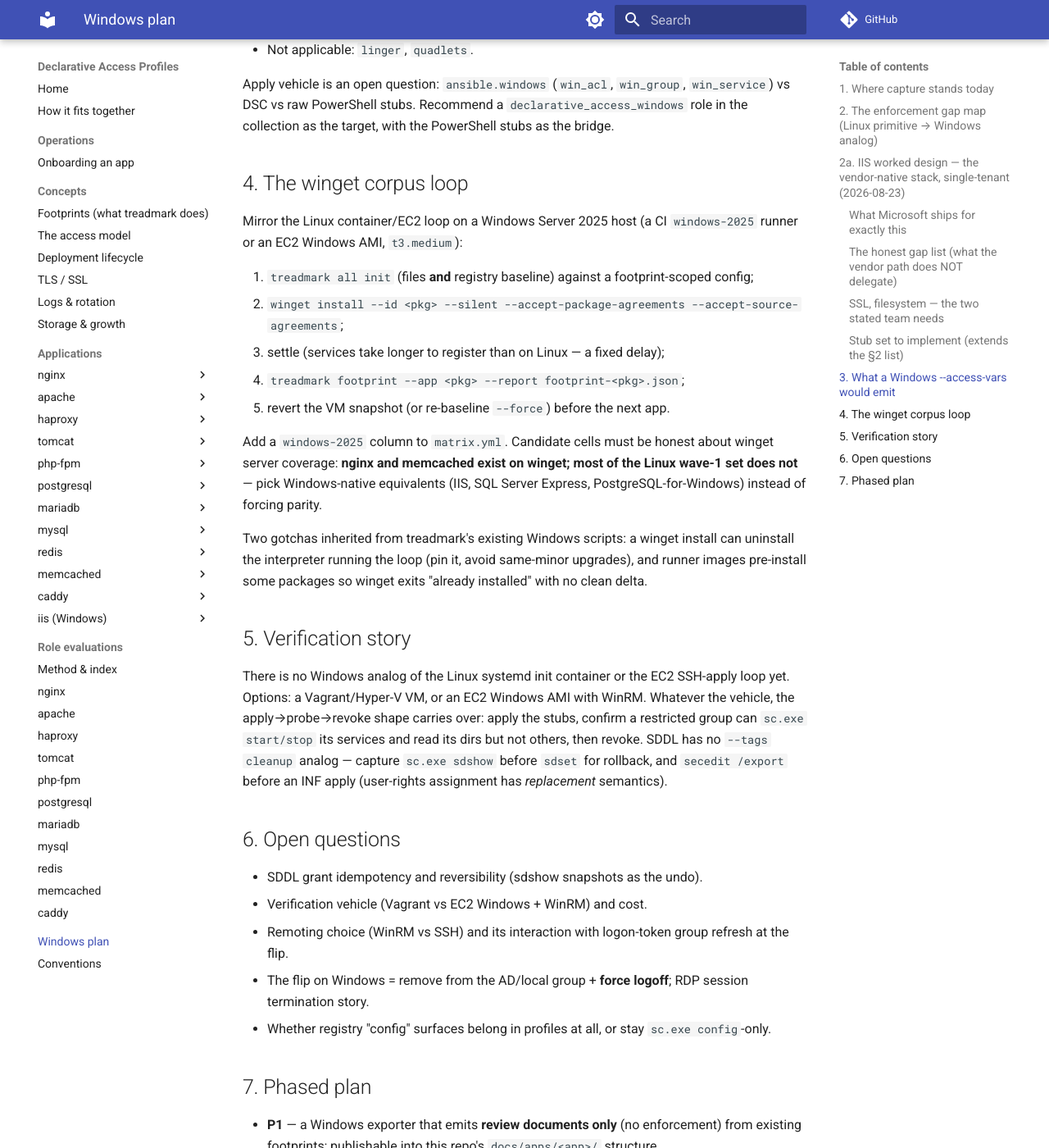
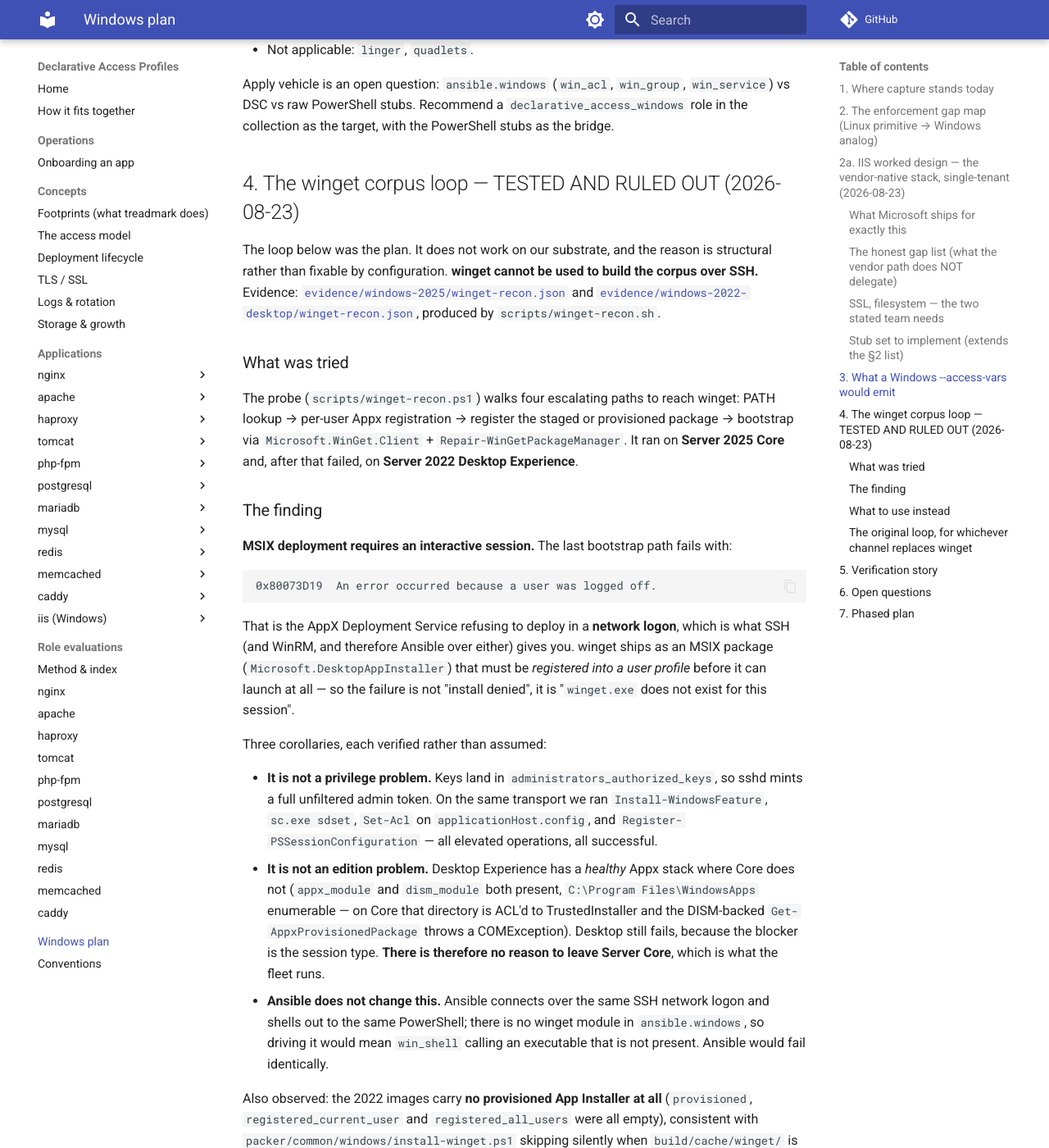
Before and after one commit to mcowser-p/declarative-access-profiles, an MkDocs documentation site: the page built from docs/windows-plan.md, in a window 1280 px wide and 1400 px high, scrolled down 4476 px. Shown: the whole window at 82% size. Built offline with MkDocs 1.6.1 and Material for MkDocs 9.7.7, drawn with Linux system fonts in a browser that asks for light colours; comment, search, counter and statistics services are not loaded; some of the changed text lies outside the part shown.

Commit message:
docs(windows): winget ruled out as a corpus channel — tested, not assumed
windows-plan.md §4 proposed a winget corpus loop and asked readers to trust
an unverified claim about server coverage. Tested it on real guests; it does
not work on our substrate, for a structural reason.

winget ships as an MSIX package that must be registered into a user profile
before it can launch. Registration is performed by the shell at INTERACTIVE
logon; SSH (and WinRM, and therefore Ansible over either) is a network
logon, and the AppX Deployment Service refuses with 0x80073D19 'an error
occurred because a user was logged off'. The failure is not 'install
denied' — it is that winget.exe does not exist for the session.

Verified rather than assumed, three ways: it is not a privilege problem
(same transport runs Install-WindowsFeature, sc.exe sdset, Set-Acl on
applicationHost.config); it is not an edition problem (Desktop Experience
has a healthy Appx stack where Core has an ACL'd WindowsApps and a DISM
COMException, and Desktop still fails); and Ansible changes nothing because
it uses the same network logon. Since edition is irrelevant, the corpus can
stay on Server Core, which is what the fleet runs.

Ships the harness that produced the result — winget-recon.ps1 walks four
escalating bootstrap paths and records each attempt plus the host's Appx
state as evidence, so the verdict explains itself. The 39-package candidate
list is channel-agnostic and carries over to whatever replaces winget;
win_package and win_chocolatey are both Ansible-native and Appx-free.

Also: windows-lib gains the desktop-edition platform, with the domain name
abbreviated because dap-2022-desktop exceeds the 15-char NetBIOS limit.

````diff
--- a/docs/windows-plan.md
+++ b/docs/windows-plan.md
@@ -151,28 +151,105 @@ Apply vehicle is an open question: `ansible.windows` (`win_acl`, `win_group`,
 `declarative_access_windows` role in the collection as the target, with the
 PowerShell stubs as the bridge.
 
-## 4. The winget corpus loop
+## 4. The winget corpus loop — TESTED AND RULED OUT (2026-08-23)
 
-Mirror the Linux container/EC2 loop on a Windows Server 2025 host (a CI
-`windows-2025` runner or an EC2 Windows AMI, `t3.medium`):
+The loop below was the plan. It does not work on our substrate, and the
+reason is structural rather than fixable by configuration. **winget cannot
+be used to build the corpus over SSH.** Evidence:
+[`evidence/windows-2025/winget-recon.json`](https://github.com/mcowser-p/declarative-access-profiles/blob/main/evidence/windows-2025/winget-recon.json)
+and
+[`evidence/windows-2022-desktop/winget-recon.json`](https://github.com/mcowser-p/declarative-access-profiles/blob/main/evidence/windows-2022-desktop/winget-recon.json),
+produced by `scripts/winget-recon.sh`.
 
-1. `treadmark all init` (files **and** registry baseline) against a
-   footprint-scoped config;
-2. `winget install --id <pkg> --silent --accept-package-agreements
-   --accept-source-agreements`;
-3. settle (services take longer to register than on Linux — a fixed delay);
+### What was tried
+
+The probe (`scripts/winget-recon.ps1`) walks four escalating paths to reach
+winget: PATH lookup → per-user Appx registration → register the staged or
+provisioned package → bootstrap via `Microsoft.WinGet.Client` +
+`Repair-WinGetPackageManager`. It ran on **Server 2025 Core** and, after
+that failed, on **Server 2022 Desktop Experience**.
+
+### The finding
+
+**MSIX deployment requires an interactive session.** The last bootstrap
+path fails with:
+
+```
+0x80073D19  An error occurred because a user was logged off.
+```
+
+That is the AppX Deployment Service refusing to deploy in a **network
+logon**, which is what SSH (and WinRM, and therefore Ansible over either)
+gives you. winget ships as an MSIX package (`Microsoft.DesktopAppInstaller`)
+that must be *registered into a user profile* before it can launch at all —
+so the failure is not "install denied", it is "`winget.exe` does not exist
+for this session".
+
+Three corollaries, each verified rather than assumed:
+
+- **It is not a privilege problem.** Keys land in
+  `administrators_authorized_keys`, so sshd mints a full unfiltered admin
+  token. On the same transport we ran `Install-WindowsFeature`,
+  `sc.exe sdset`, `Set-Acl` on `applicationHost.config`, and
+  `Register-PSSessionConfiguration` — all elevated operations, all
+  successful.
+- **It is not an edition problem.** Desktop Experience has a *healthy* Appx
+  stack where Core does not (`appx_module` and `dism_module` both present,
+  `C:\Program Files\WindowsApps` enumerable — on Core that directory is
+  ACL'd to TrustedInstaller and the DISM-backed `Get-AppxProvisionedPackage`
+  throws a COMException). Desktop still fails, because the blocker is the
+  session type. **There is therefore no reason to leave Server Core**, which
+  is what the fleet runs.
+- **Ansible does not change this.** Ansible connects over the same SSH
+  network logon and shells out to the same PowerShell; there is no winget
+  module in `ansible.windows`, so driving it would mean `win_shell` calling
+  an executable that is not present. Ansible would fail identically.
+
+Also observed: the 2022 images carry **no provisioned App Installer at
+all** (`provisioned`, `registered_current_user` and `registered_all_users`
+were all empty), consistent with `packer/common/windows/install-winget.ps1`
+skipping silently when `build/cache/winget/` is unpopulated. Not worth
+fixing for this purpose — provisioning would not make winget runnable over
+SSH anyway.
+
+### What to use instead
+
+The corpus goal is unchanged: capture real installs whose footprints show
+services, files, ACLs and registry keys — the thing the Feature channel
+cannot give us (§1). Any *ordinary* installer satisfies that; only MSIX is
+blocked. Both alternatives are Ansible-native and Appx-free:
+
+| Channel | Module | Notes |
+| --- | --- | --- |
+| Direct MSI/EXE | `ansible.windows.win_package` | No package manager at all; closest to how these apps are actually deployed. Each app needs a pinned URL and silent-install flags. |
+| Chocolatey | `chocolatey.chocolatey.win_chocolatey` | Plain PowerShell/.NET install, no Appx, works over SSH. Large server catalog (nginx, postgresql, mongodb, redis, rabbitmq, grafana, telegraf, jenkins). |
+
+The candidate list built for this round
+(`scripts/winget-candidates.yml`, 39 packages across 8 categories with a
+`service:` hypothesis per entry) is channel-agnostic and carries over
+unchanged — only the resolver changes. `scripts/winget-recon.sh` and the
+`windows-lib.sh` harness it uses are likewise reusable; re-point the probe
+at `choco search` or at URL reachability and the same evidence shape falls
+out.
+
+### The original loop, for whichever channel replaces winget
+
+1. `treadmark all init` — **`all`, not `files`**: without the registry
+   baseline the model still builds and still exits 1, but with
+   `services: []` and the reason buried in `registry.note`.
+2. install the package silently;
+3. settle ~20s — services keep registering after the installer returns;
 4. `treadmark footprint --app <pkg> --report footprint-<pkg>.json`;
-5. revert the VM snapshot (or re-baseline `--force`) before the next app.
+5. re-baseline `--force` before the next app.
 
-Add a `windows-2025` column to `matrix.yml`. Candidate cells must be honest
-about winget server coverage: **nginx and memcached exist on winget; most of
-the Linux wave-1 set does not** — pick Windows-native equivalents (IIS,
-SQL Server Express, PostgreSQL-for-Windows) instead of forcing parity.
-
-Two gotchas inherited from treadmark's existing Windows scripts: a winget
-install can uninstall the interpreter running the loop (pin it, avoid
-same-minor upgrades), and runner images pre-install some packages so winget
-exits "already installed" with no clean delta.
+Success is **exit code 1 AND the report file exists** — a crashed run also
+exits 1. Note exit 0 means "no *file* delta", which a registry-only change
+can produce; inspect the report rather than trusting the code. Add cells to
+`matrix-windows.yml` (not `matrix.yml` — Windows has its own matrix and
+vars contract, see §2a). Run treadmark from the **MSI-installed
+`treadmark.exe`**: there is no Python on these images, and the frozen
+binary cannot be uninstalled mid-loop by a package under test (a failure
+treadmark hit live with `Python.Python`).
 
 ## 5. Verification story
 
````
Also changed, not shown: 6 other files.
